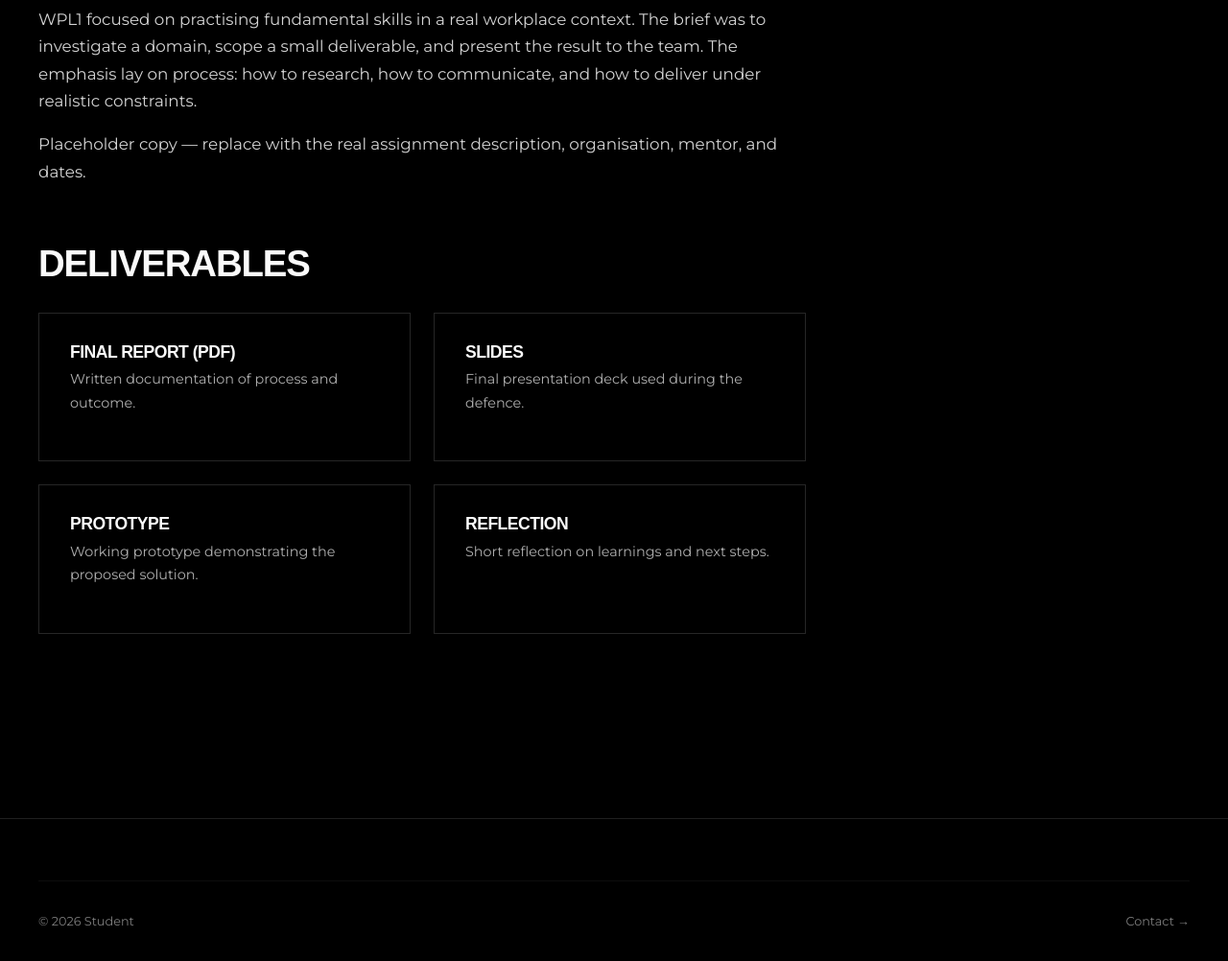
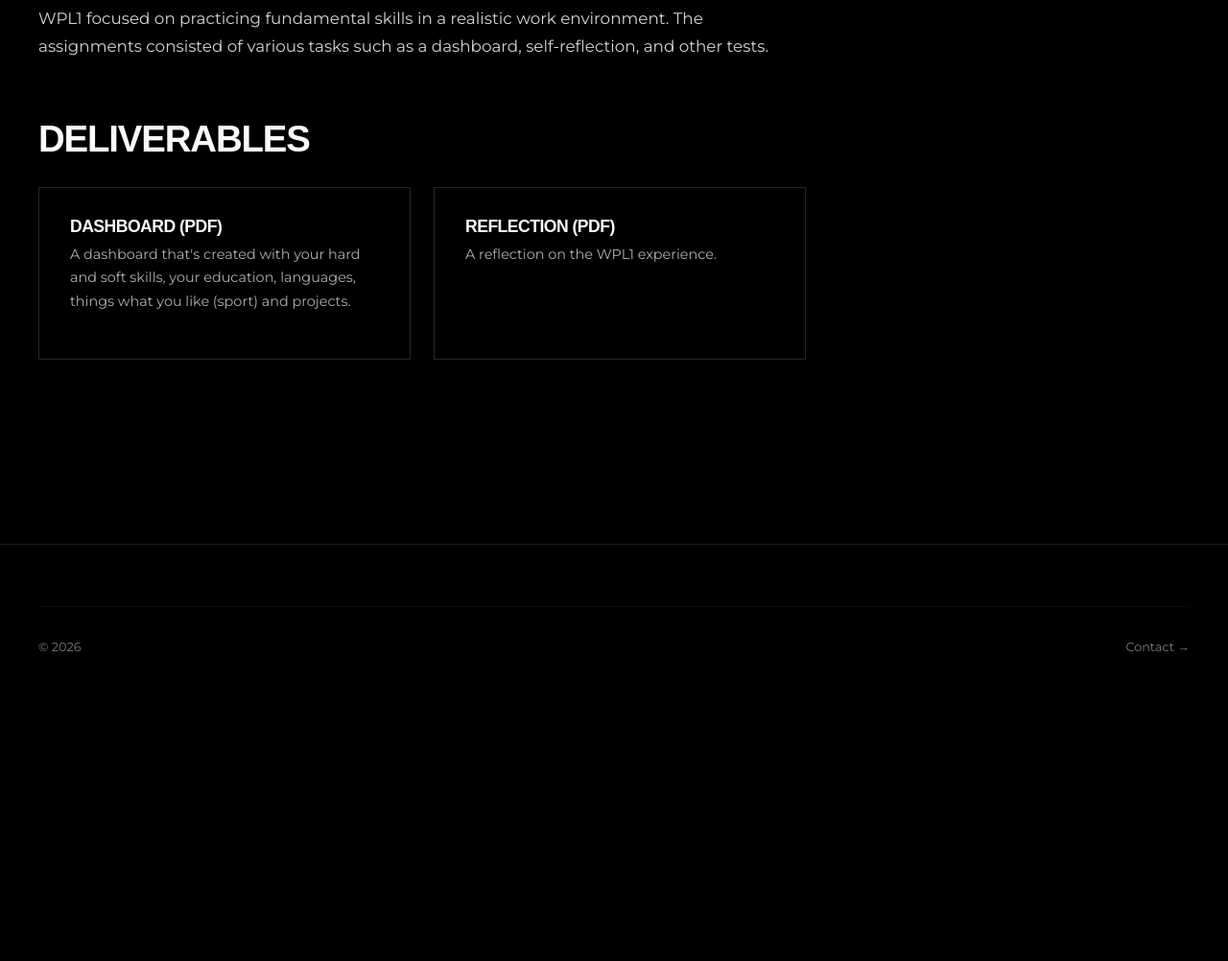
Before and after one commit to Kayd-creator/wpl2_portfolio, a website: page wpl1.html in a window 1280 px wide. Shown: the part 749-1751 px from the top of the page at 96% size. After the commit the page ends 1465 px from the top, so only its background shows below. Drawn offline with Linux system fonts and the light colour scheme; a web font is replaced by a local one.

Commit message:
wpl1 toegevoegd

```diff
--- a/wpl1.html
+++ b/wpl1.html
@@ -3,22 +3,24 @@
 <head>
     <meta charset="utf-8">
     <meta name="viewport" content="width=device-width, initial-scale=1">
-    <title>WPL1 — Portfolio</title>
+    <title>WPL1</title>
     <meta name="description" content="WPL1 deliverables, slides and reflection.">
+    <link rel="preconnect" href="https://fonts.googleapis.com">
+    <link rel="preconnect" href="https://fonts.gstatic.com" crossorigin>
     <link href="https://fonts.googleapis.com/css2?family=Special+Gothic+Expanded+One&amp;family=Montserrat:wght@300;400;500;600;700;800;900&amp;display=swap" rel="stylesheet">
     <link rel="stylesheet" href="styles.css">
+    <link rel="icon" type="image/png" href="images/Icon logo.png">
 </head>
 
 <body>
 
 <header class="nav">
     <div class="nav-inner">
-        <a href="Home.html" class="nav-logo">STUDENT©</a>
+        <a href="Home.html" class="nav-logo"><img src="images/Asset 1.png" height="40" width="120"/></a>
         <nav class="nav-links">
             <a href="Home.html">Work</a><a href="projects.html">Projects</a>
             <a href="wpl1.html" class="active">WPL1</a><a href="wpl2.html">WPL2</a><a href="contact.html">Contact</a>
         </nav>
-        <a href="contact.html" class="nav-cta">Start a project</a>
         <button class="nav-toggle" aria-label="Menu">☰</button>
     </div>
     <div class="nav-mobile">
@@ -31,7 +33,7 @@
     <div class="container">
         <p class="eyebrow">Werkplekleren 1</p>
         <h1>WPL1.</h1>
-        <p>Overview of the WPL1 assignment, deliverables and slides produced during the first work-based learning track.</p>
+        <p>Overview of the WPL1 deliverables  produced during the first work-based learning track.</p>
     </div>
 </section>
 
@@ -39,17 +41,14 @@
     <div class="container">
         <div class="content-block reveal visible">
             <h2>About the assignment</h2>
-            <p>WPL1 focused on practising fundamental skills in a real workplace context. The brief was to investigate a domain, scope a small deliverable, and present the result to the team. The emphasis lay on process: how to research, how to communicate, and how to deliver under realistic constraints.</p>
-            <p>Placeholder copy — replace with the real assignment description, organisation, mentor, and dates.</p>
+            <p>WPL1 focused on practicing fundamental skills in a realistic work environment. The assignments consisted of various tasks such as a dashboard, self-reflection, and other tests.</p>
         </div>
 
         <div class="content-block reveal visible">
             <h2>Deliverables</h2>
             <div class="deliverables-grid">
-                <a class="deliverable-card" href="#"><h3>Final report (PDF)</h3><p>Written documentation of process and outcome.</p></a>
-                <a class="deliverable-card" href="#"><h3>Slides</h3><p>Final presentation deck used during the defence.</p></a>
-                <a class="deliverable-card" href="#"><h3>Prototype</h3><p>Working prototype demonstrating the proposed solution.</p></a>
-                <a class="deliverable-card" href="#"><h3>Reflection</h3><p>Short reflection on learnings and next steps.</p></a>
+                <a class="deliverable-card" href="Dashboard%20wpl1%20-%20kopie.pdf" download="Dashboard wpl1 - kopie.pdf"><h3>Dashboard (PDF)</h3><p>A dashboard that's created with your hard and soft skills, your education, languages, things what you like (sport) and projects.</p></a>
+                <a class="deliverable-card" href="reflectie%20wpl%201.pdf" download="Reflection WPL1 - kopie.pdf"><h3>Reflection (PDF)</h3><p>A reflection on the WPL1 experience.</p></a>
             </div>
         </div>
     </div>
@@ -57,7 +56,7 @@
 
 <footer class="footer">
     <div class="container">
-        <div class="footer-bottom"><span>© 2026 Student</span><a href="contact.html">Contact →</a></div>
+        <div class="footer-bottom"><span>© 2026</span><a href="contact.html">Contact →</a></div>
     </div>
 </footer>
 <script src="index.js"></script>
```
